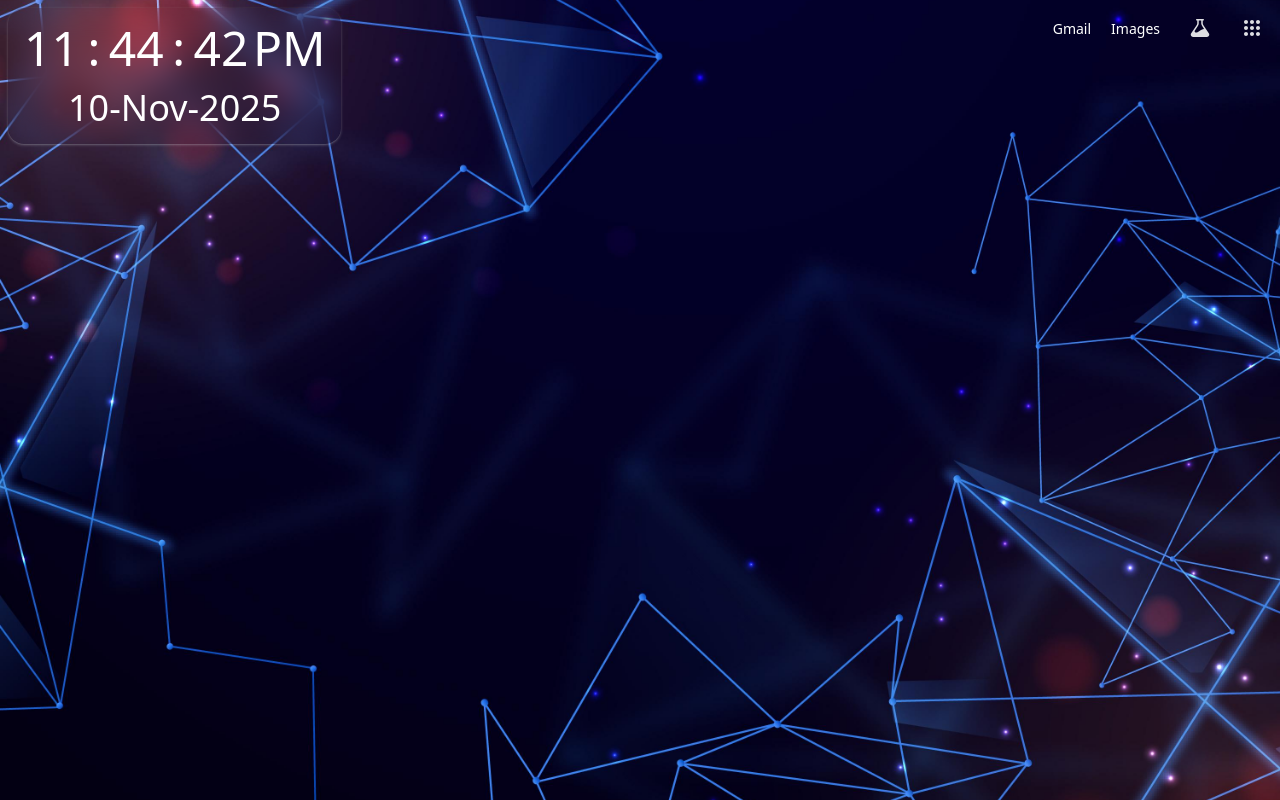
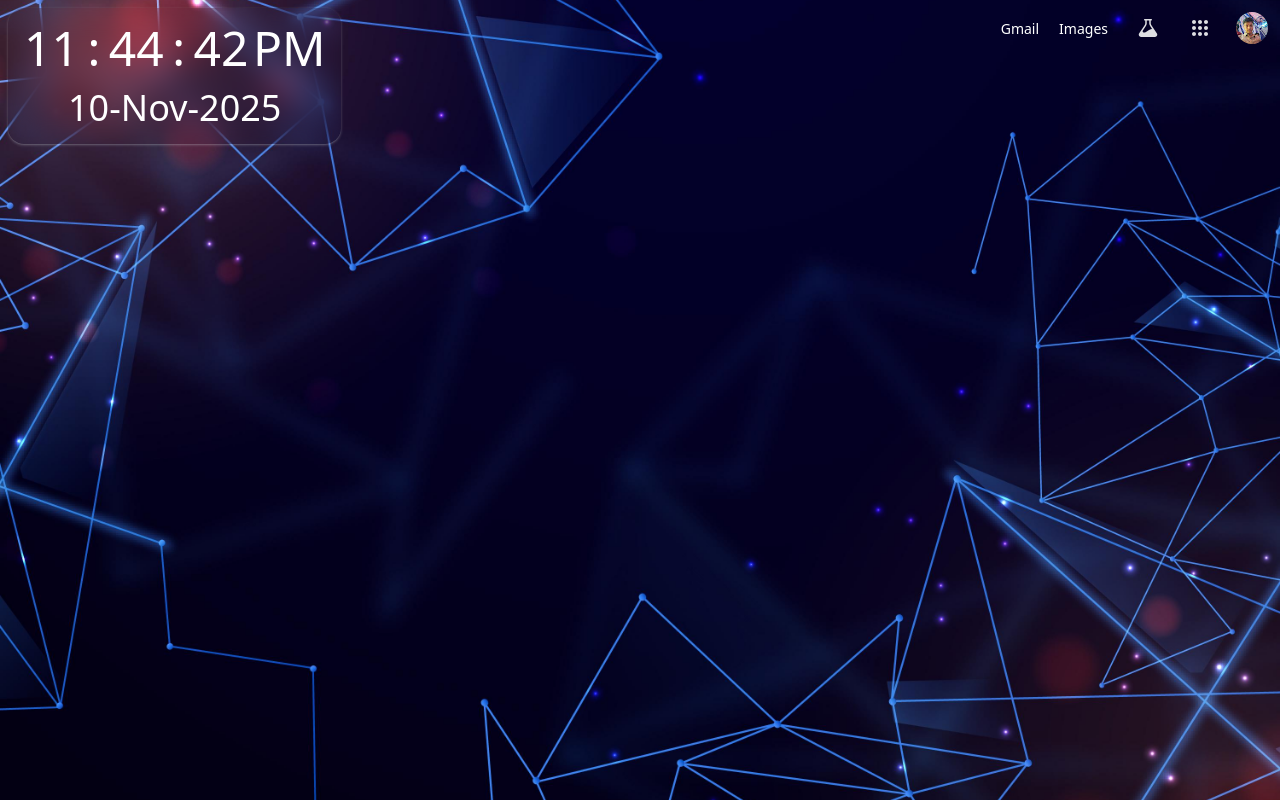
Before and after one commit to kazimorwan498/Chrome-Home-Page, a React (Vite) app: page / in a window 1280 px wide. Built offline with nearby package versions, Linux system fonts and the light colour scheme.

Commit message:
minor changes

```diff
--- a/src/components/Header.jsx
+++ b/src/components/Header.jsx
@@ -1,6 +1,8 @@
 import GLabsIcon from "../assets/GLabsIcon";
 import MenuIcon from "../assets/MenuIcon";
 import CurrentTime from "./CurrentTime";
+import ProfileIcon from "../assets/profile.jpg";
+import ProBorder from "../assets/ProBorder.jsx";
 
 const Header = () => {
   return (
@@ -17,9 +19,16 @@ const Header = () => {
           <a href="https://labs.google.com/search?source=ntp" className="size-10 hover:bg-[#e8eaed14] grid place-items-center rounded-full transition-all">
             <GLabsIcon className="fill-white/87" />
           </a>
-          <button className="size-10 hover:bg-[#e8eaed14] grid place-items-center rounded-full transition-all cursor-pointer">
-            <MenuIcon className="fill-white/87" />
-          </button>
+          <div>
+            <button className="size-10 hover:bg-[#e8eaed14] grid place-items-center rounded-full transition-all cursor-pointer">
+              <MenuIcon className="fill-white/87" />
+            </button>
+          </div>
+          <div>
+            <button className="size-10 grid place-items-center rounded-full transition-all cursor-pointer">
+              <img src={ProfileIcon} alt="Profile" className="rounded-full" />
+            </button>
+          </div>
         </div>
       </div>
     </header>
```
Also changed, not shown: public/favicon.webp, src/assets/profile.jpg (added).
